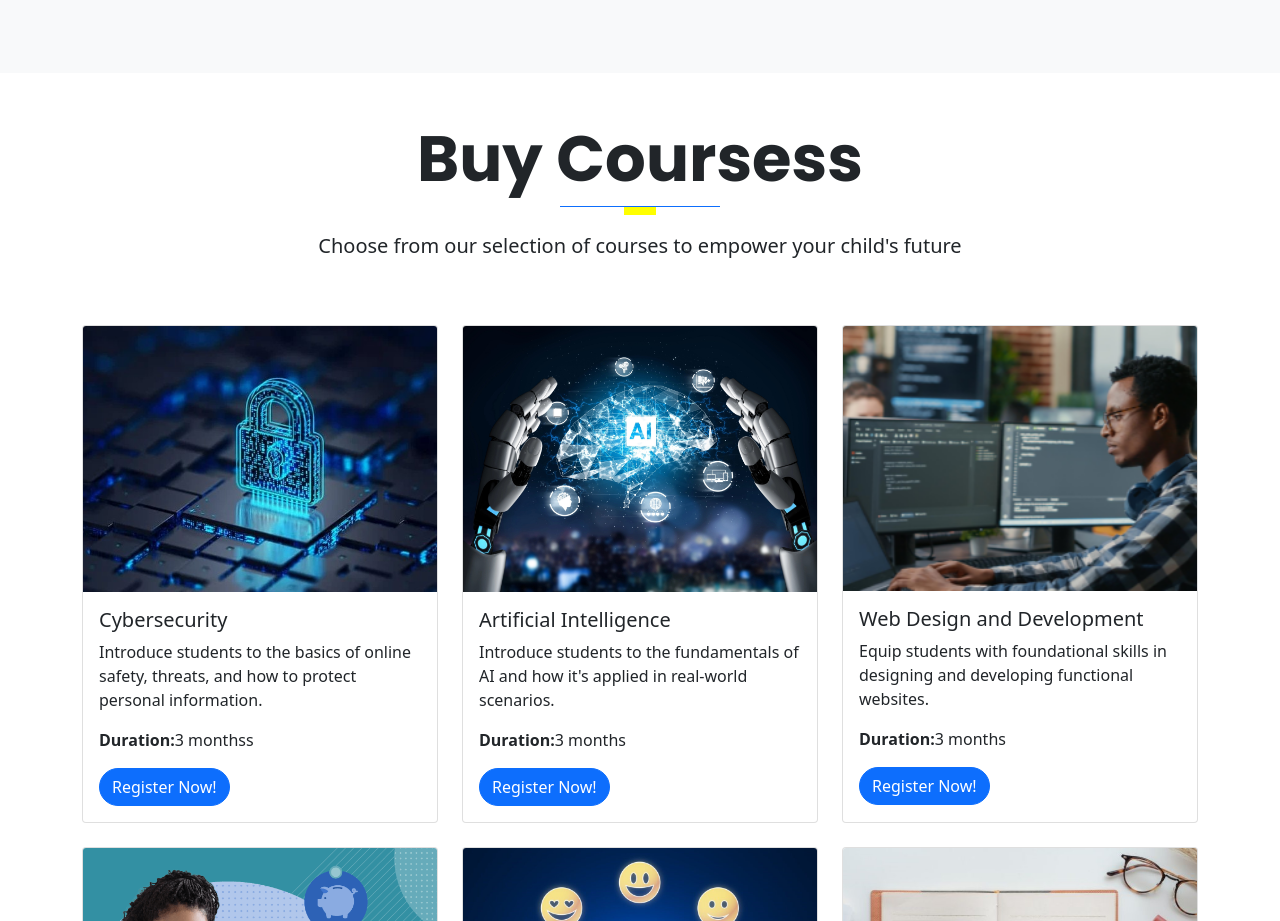
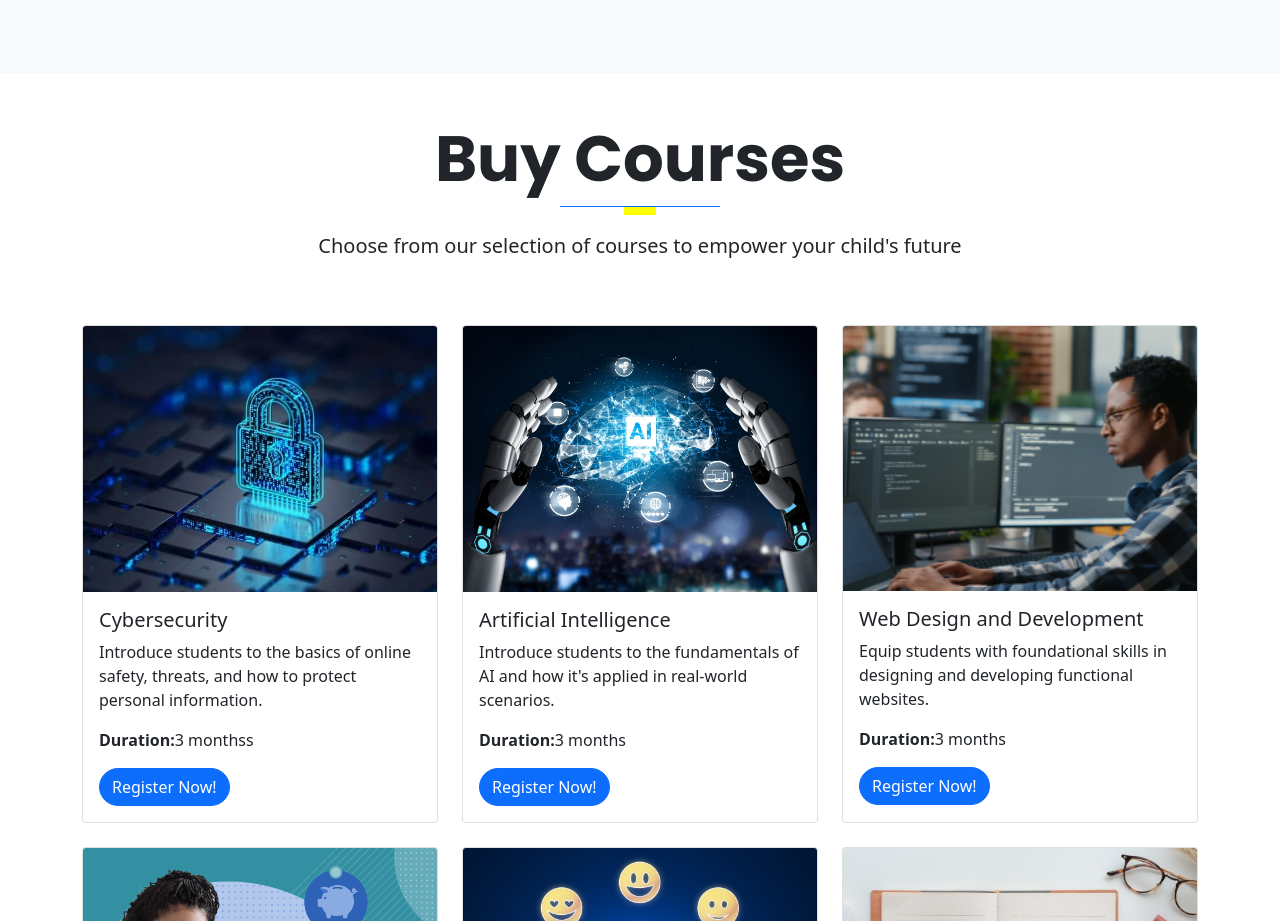
Before and after one commit to TheKareemYusuf/SkillBuddi, a website: page skillbuddiweb/index.html in a window 1280 px wide. Shown: the part 2300-3221 px from the top of the page. Drawn offline with nearby package versions, Linux system fonts and the light colour scheme; files that its build step writes are made by us from their sources.

Commit message:
fixed typo

```diff
--- a/skillbuddiweb/index.html
+++ b/skillbuddiweb/index.html
@@ -264,7 +264,7 @@
 <section id="buy-courses" class="buy-courses"></section>
   <div class="container">
     <div class="row text-center mt-5">
-      <h1 class="display-3 fw-bold text-capitalize">Buy Coursess</h1>
+      <h1 class="display-3 fw-bold text-capitalize">Buy Courses</h1>
       <div class="heading-line"></div>
       <p class="lead">
         Choose from our selection of courses to empower your child's future
```
